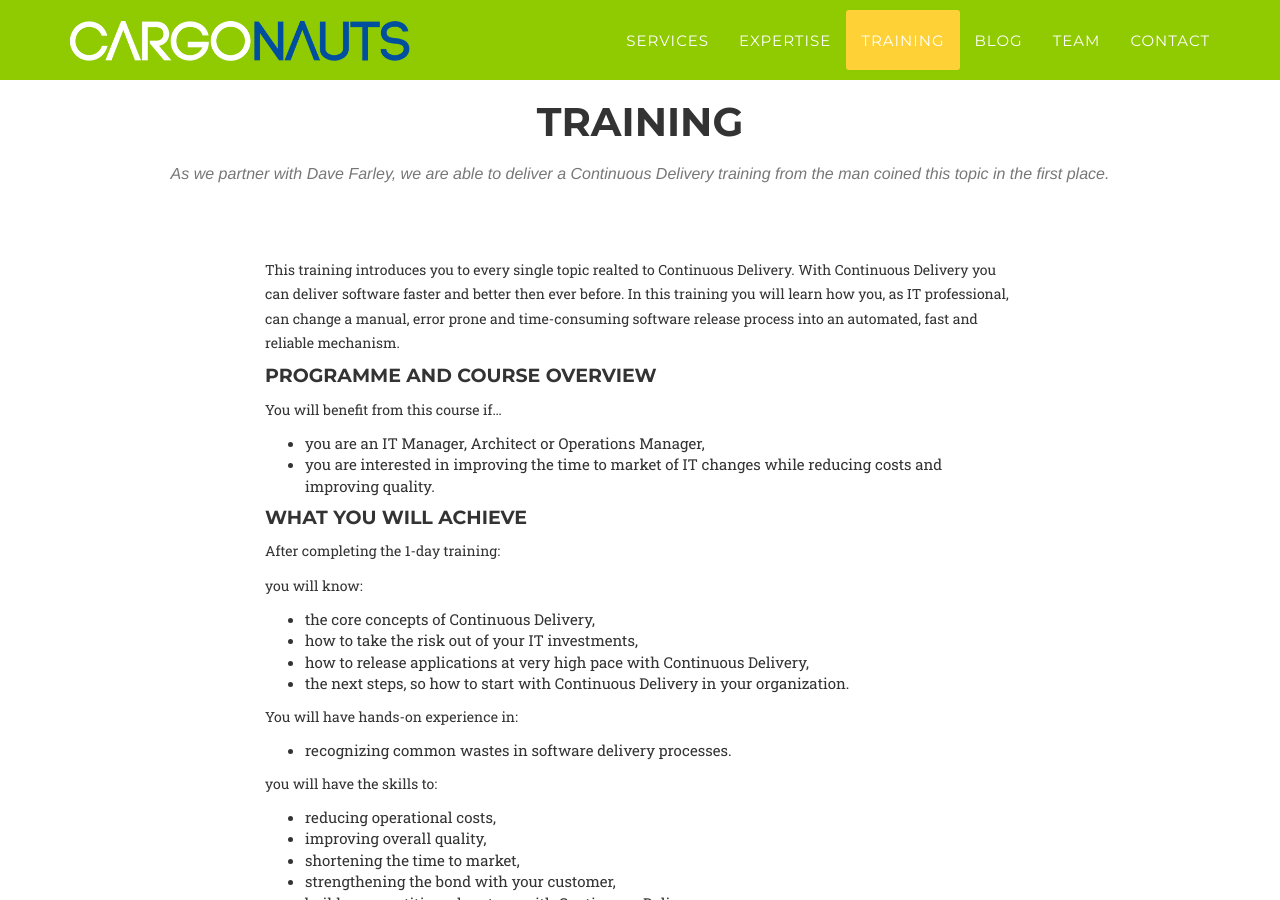
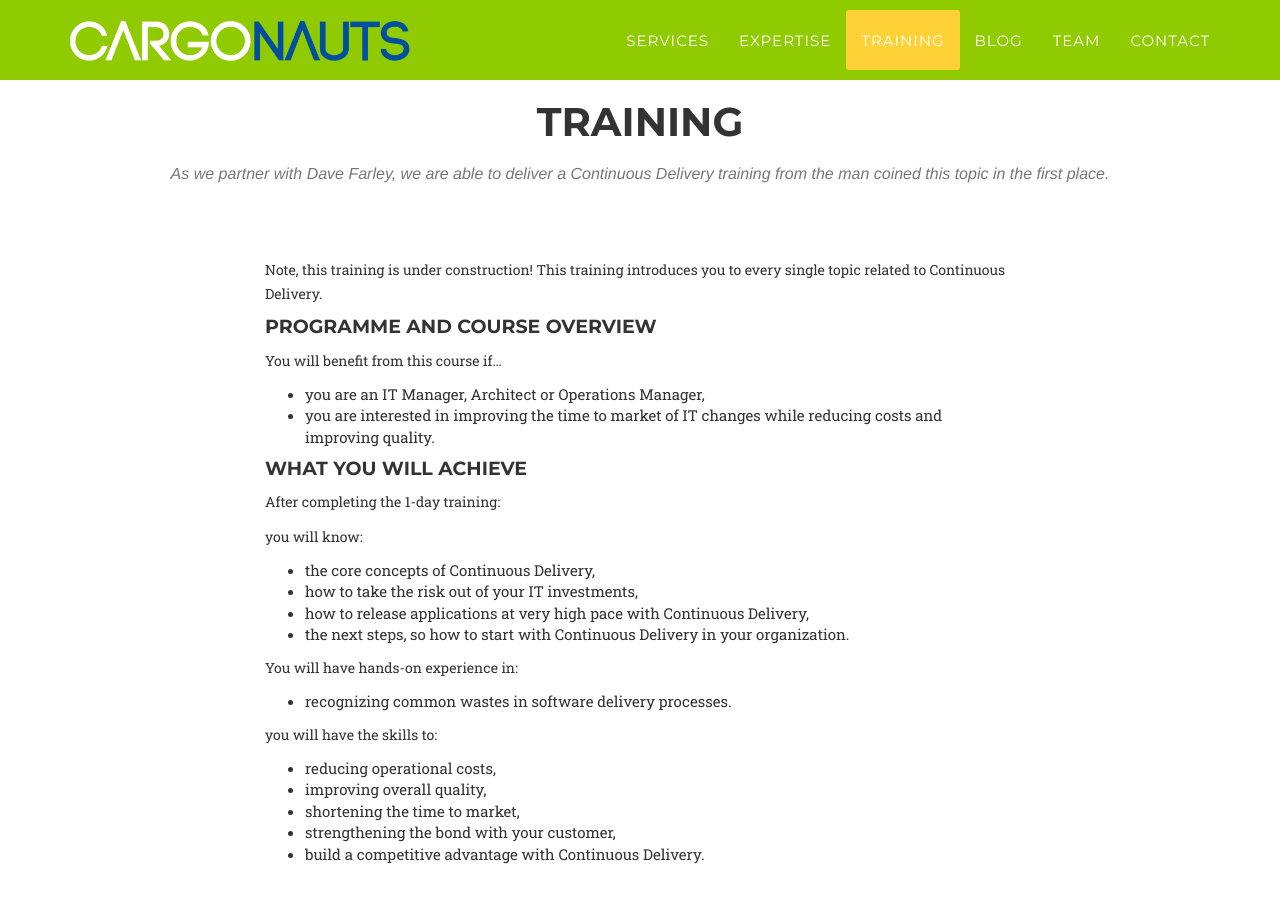
Before and after one commit to devopsautomators/devopsautomators.github.io, a Jekyll site: the page built from index.html, in a window 1280 px wide and 900 px high, scrolled down 2867 px. Built offline with Jekyll 4.4.1, drawn with Linux system fonts in a browser that asks for light colours; some web fonts are replaced.

Commit message:
updated training texts

```diff
--- a/_includes/training.html
+++ b/_includes/training.html
@@ -10,7 +10,7 @@
             <div class="row">
 								<div class="col-lg-2"></div>
                 <div class="col-lg-8">
-<p>This training introduces you to every single topic realted to Continuous Delivery. With Continuous Delivery you can deliver software faster and better then ever before. In this training you will learn how you, as IT professional, can change a manual, error prone and time-consuming software release process into an automated, fast and reliable mechanism.</p>
+<p>Note, this training is under construction! This training introduces you to every single topic related to Continuous Delivery.</p>
 <h4>Programme and Course Overview</h4>
 <p>You will benefit from this course if…</p>
 <ul>
```
